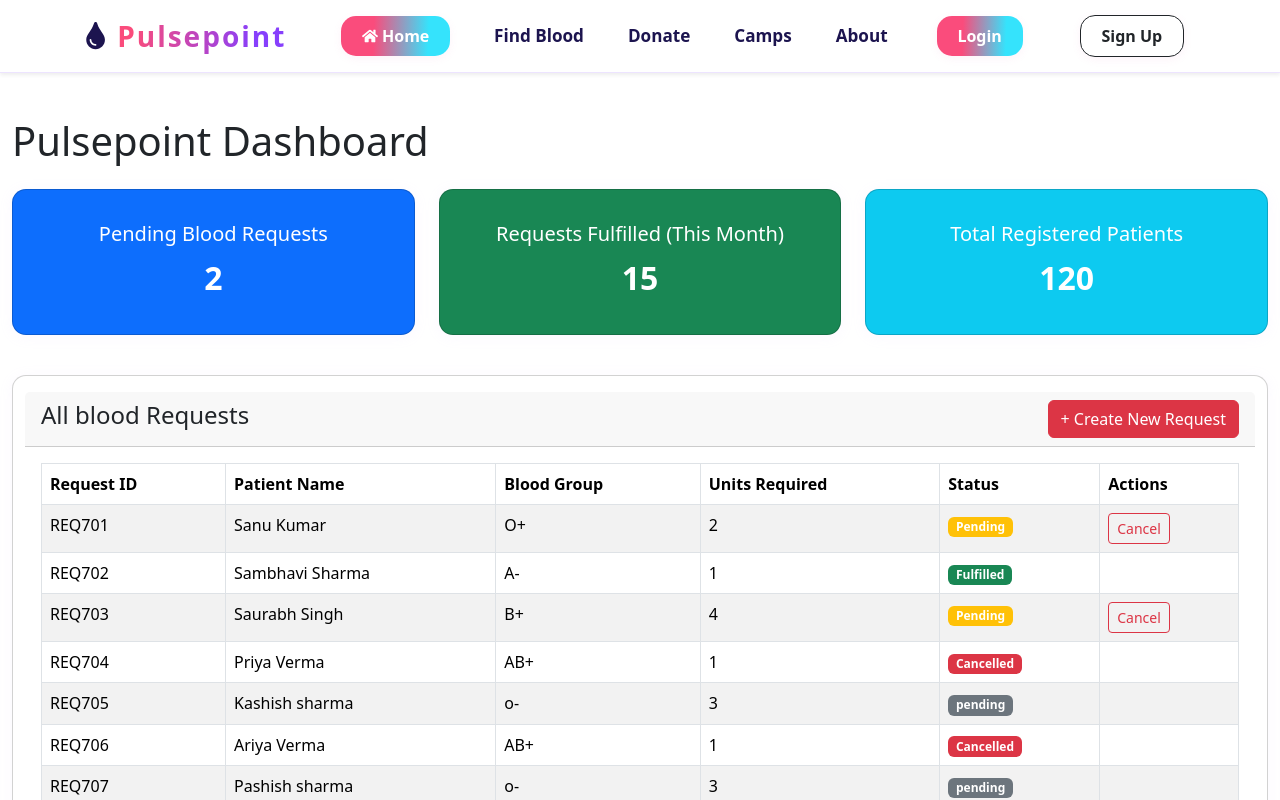
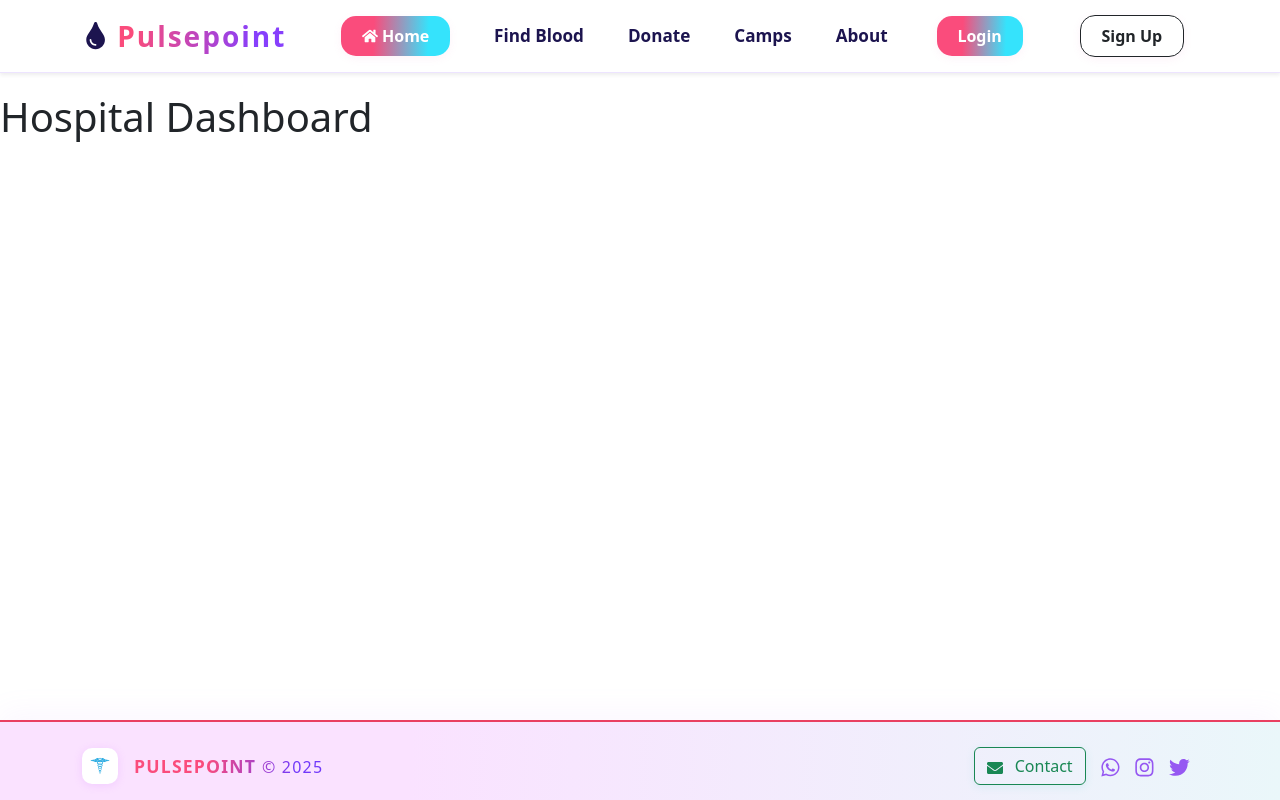
Before and after one commit to Adityamish123/Medical-service, a React (Vite) app: page /hospital/dashboard in a window 1280 px wide. Shown: the top 800 px of the page. Built offline with nearby package versions, Linux system fonts and the light colour scheme.

Commit message:
fix dashboard import

```diff
--- a/src/pages/hospital/HospitalDashboard.jsx
+++ b/src/pages/hospital/HospitalDashboard.jsx
@@ -1,111 +1,10 @@
-import React, { useState } from 'react';
-import { Container, Row, Col, Card, Button, Table, Badge } from 'react-bootstrap';
+import React from "react";
 
 const HospitalDashboard = () => {
-
-  const [bloodRequests, setBloodRequests] = useState([
-    { id: 'REQ701', patientId: 'PAT101', patientName: 'Sanu Kumar', bloodGroup: 'O+', units: 2, status: 'Pending' },
-    { id: 'REQ702', patientId: 'PAT102', patientName: 'Sambhavi Sharma', bloodGroup: 'A-', units: 1, status: 'Fulfilled' },
-    { id: 'REQ703', patientId: 'PAT103', patientName: 'Saurabh Singh', bloodGroup: 'B+', units: 4, status: 'Pending' },
-    { id: 'REQ704', patientId: 'PAT104', patientName: 'Priya Verma', bloodGroup: 'AB+', units: 1, status: 'Cancelled' },
-    { id: 'REQ705', patientId: 'PAT105', patientName: 'Kashish sharma', bloodGroup: 'o-',units: 3, status: 'pending' },
-    { id: 'REQ706', patientId: 'PAT106', patientName: 'Ariya Verma', bloodGroup: 'AB+', units: 1, status: 'Cancelled' },
-    { id: 'REQ707', patientId: 'PAT107', patientName: 'Pashish sharma', bloodGroup: 'o-',units: 3, status: 'pending' },
-    { id: 'REQ708', patientId: 'PAT108', patientName: 'Driya Verma', bloodGroup: 'AB+', units: 1, status: 'Cancelled' },
-    { id: 'REQ709', patientId: 'PAT109', patientName: 'Oashish sharma', bloodGroup: 'o-',units: 3, status: 'pending' },
-
-  ]);
-
-  const getStatusBadge = (status) => {
-    switch (status) {
-      case 'Pending':
-        return <Badge bg="warning">Pending</Badge>;
-      case 'Fulfilled':
-        return <Badge bg="success">Fulfilled</Badge>;
-      case 'Cancelled':
-        return <Badge bg="danger">Cancelled</Badge>;
-      default:
-        return <Badge bg="secondary">{status}</Badge>;
-    }
-  };
-
   return (
-    <Container fluid>
-      <h1 className="my-4">Pulsepoint Dashboard</h1>
-      {/* Quick Stats Cards */}
-      <Row>
-        <Col md={4}>
-          <Card bg="primary" text="white" className="mb-3 text-center">
-            <Card.Body>
-              <Card.Title>Pending Blood Requests</Card.Title>
-              <Card.Text className="fs-2 fw-bold">
-                {bloodRequests.filter(req => req.status === 'Pending').length}
-              </Card.Text>
-            </Card.Body>
-          </Card>
-        </Col>
-        <Col md={4}>
-          <Card bg="success" text="white" className="mb-3 text-center">
-            <Card.Body>
-              <Card.Title>Requests Fulfilled (This Month)</Card.Title>
-              <Card.Text className="fs-2 fw-bold">15</Card.Text>
-            </Card.Body>
-          </Card>
-        </Col>
-        <Col md={4}>
-          <Card bg="info" text="white" className="mb-3 text-center">
-            <Card.Body>
-              <Card.Title>Total Registered Patients</Card.Title>
-              <Card.Text className="fs-2 fw-bold">120</Card.Text>
-            </Card.Body>
-          </Card>
-        </Col>
-      </Row>
-
-      {/* Blood Requests Table */}
-      <Row className="mt-4">
-        <Col>
-          <Card>
-            <Card.Header className="d-flex justify-content-between align-items-center">
-              <h4>All blood Requests</h4>
-              <Button variant="danger">
-                + Create New Request
-              </Button>
-            </Card.Header>
-            <Card.Body>
-              <Table striped bordered hover responsive>
-                <thead>
-                  <tr>
-                    <th>Request ID</th>
-                    <th>Patient Name</th>
-                    <th>Blood Group</th>
-                    <th>Units Required</th>
-                    <th>Status</th>
-                    <th>Actions</th>
-                  </tr>
-                </thead>
-                <tbody>
-                  {bloodRequests.map((request) => (
-                    <tr key={request.id}>
-                      <td>{request.id}</td>
-                      <td>{request.patientName}</td>
-                      <td>{request.bloodGroup}</td>
-                      <td>{request.units}</td>
-                      <td>{getStatusBadge(request.status)}</td>
-                      <td>
-                        {request.status === 'Pending' && (
-                          <Button variant="outline-danger" size="sm">Cancel</Button>
-                        )}
-                      </td>
-                    </tr>
-                  ))}
-                </tbody>
-              </Table>
-            </Card.Body>
-          </Card>
-        </Col>
-      </Row>
-    </Container>
+    <div>
+      <h1>Hospital Dashboard</h1>
+    </div>
   );
 };
 
```
